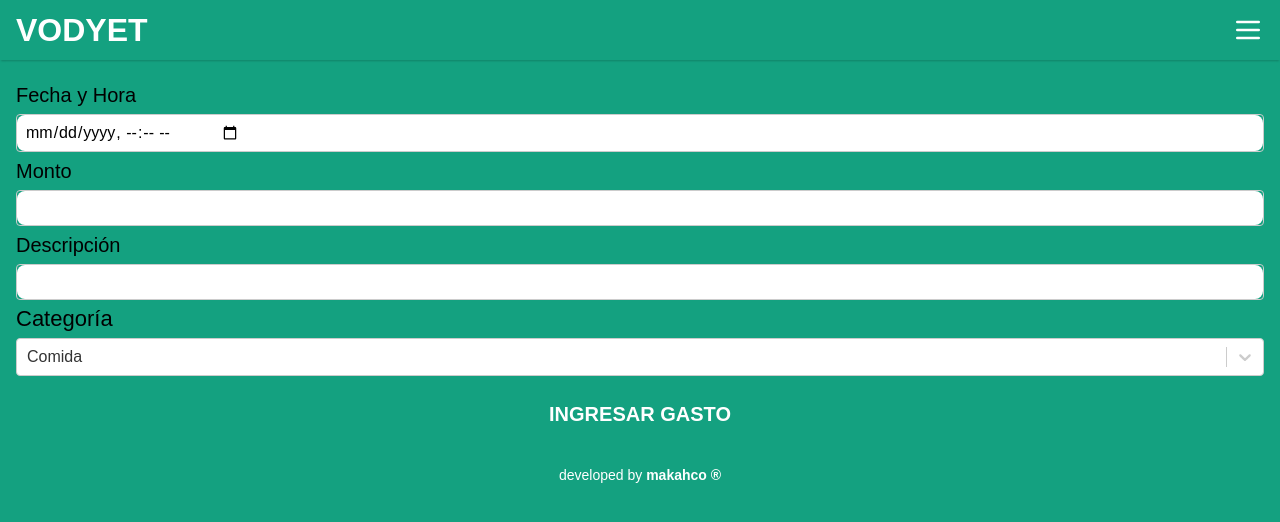
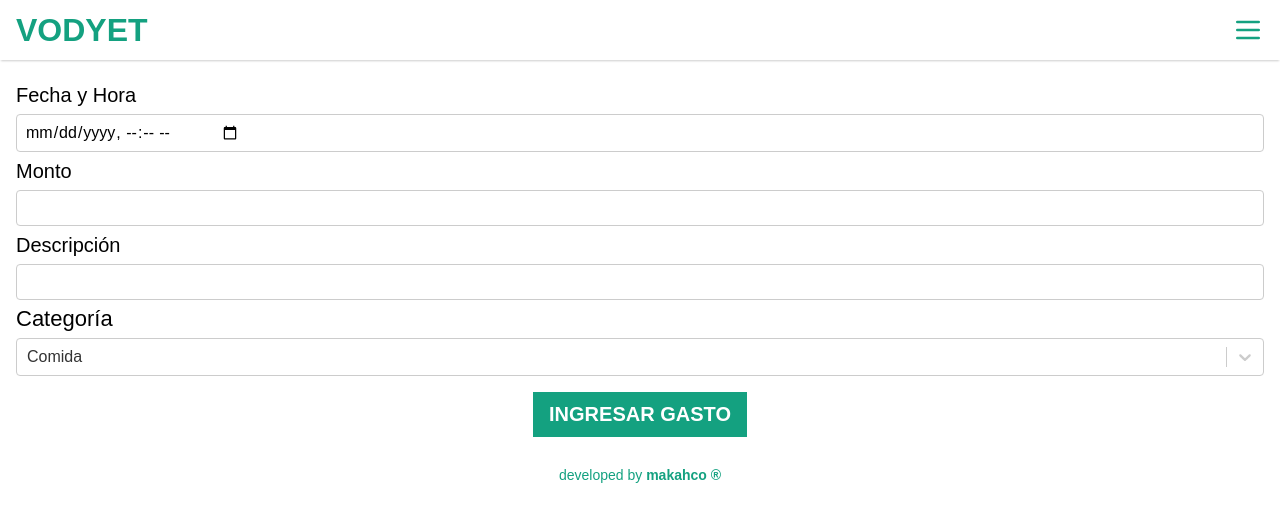
Before and after one commit to jesuszvl/vodyet, a Next.js app: page /new-expense in a window 1280 px wide. Shown: the top 522 px of the page. Built offline with nearby package versions, Linux system fonts and the light colour scheme; no server answers; a web font is replaced by a local one.

Commit message:
update styles

```diff
--- a/src/icons/CloseIcon.js
+++ b/src/icons/CloseIcon.js
@@ -3,7 +3,7 @@ import React from "react";
 export default function CloseIcon({
   width = 32,
   height = 32,
-  stroke = "#ffffff",
+  stroke = "#14a180",
 }) {
   return (
     <svg
--- a/src/icons/MenuIcon.js
+++ b/src/icons/MenuIcon.js
@@ -3,7 +3,7 @@ import React from "react";
 export default function MenuIcon({
   width = 32,
   height = 32,
-  stroke = "#ffffff",
+  stroke = "#14a180",
 }) {
   return (
     <svg
--- a/src/styles/_colors.constants.scss
+++ b/src/styles/_colors.constants.scss
@@ -1,6 +1,6 @@
-$main-color: white;
+$main-color: #14a180;
 $title-color: #fcfefe;
-$background-color: #14a180;
+$background-color: white;
 $button-color: #14a180;
 $button-hover-color: #0e7059;
 
```
